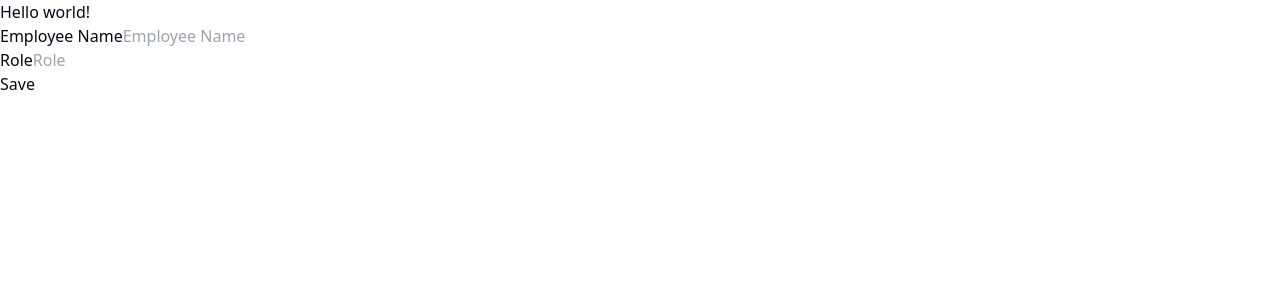
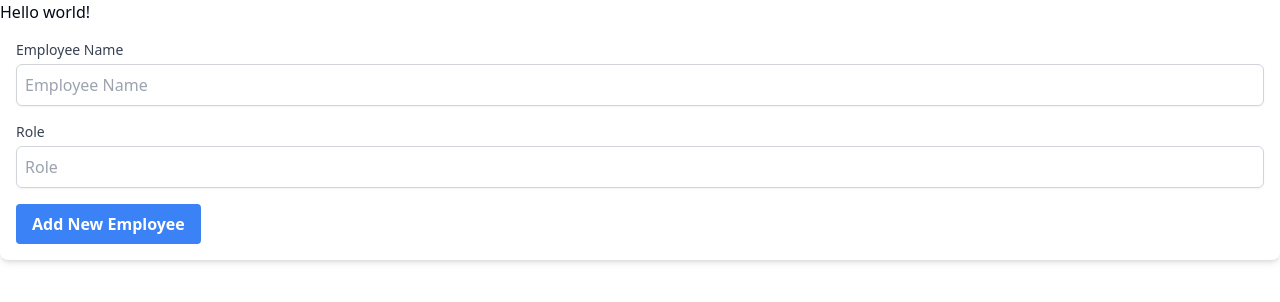
Before and after one commit to Hold-A-sys-projekt/generisk_vagtplan_, a React (Vite) app in the folder frontend/: page / in a window 1280 px wide. Shown: the top 302 px of the page. Built offline with nearby package versions, Linux system fonts and the light colour scheme.

Commit message:
added tailwind
added tailwind

```diff
--- a/frontend/src/pages/AddNewEmployee.jsx
+++ b/frontend/src/pages/AddNewEmployee.jsx
@@ -37,10 +37,10 @@ const AddNewEmployee = () => {
 
 
   return (
-    <div>
+    <div className="p-4 bg-white rounded-lg shadow-md">
       <form onSubmit={handleSubmit}>
-        <div>
-          <label>Employee Name</label>
+        <div className="mb-4">
+          <label htmlFor="employeename" className="block text-sm font-medium text-gray-700">Employee Name</label>
           <input
             id="employeename"
             type="text"
@@ -49,11 +49,12 @@ const AddNewEmployee = () => {
             value={formData.employeename}
             onChange={handleChange}
             required
+            className="mt-1 p-2 block w-full shadow-sm border border-gray-300 rounded-md"
           />
         </div>
 
-        <div>
-          <label>Role</label>
+        <div className="mb-4">
+          <label htmlFor="role" className="block text-sm font-medium text-gray-700">Role</label>
           <input
             id="role"
             type="text"
@@ -62,10 +63,13 @@ const AddNewEmployee = () => {
             value={formData.role}
             onChange={handleChange}
             required
+            className="mt-1 p-2 block w-full shadow-sm border border-gray-300 rounded-md"
           />
         </div>
         <div>
-          <button type="submit">Save</button>
+          <button type="submit" className="bg-blue-500 hover:bg-blue-700 text-white font-bold py-2 px-4 rounded">
+            Add New Employee
+          </button>
         </div>
       </form>
     </div>
```
